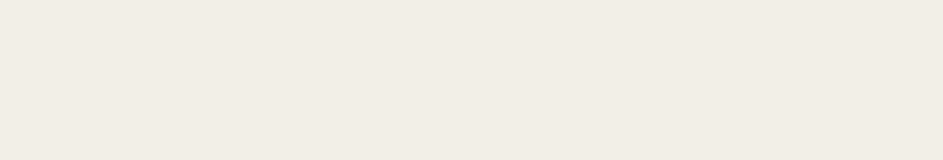
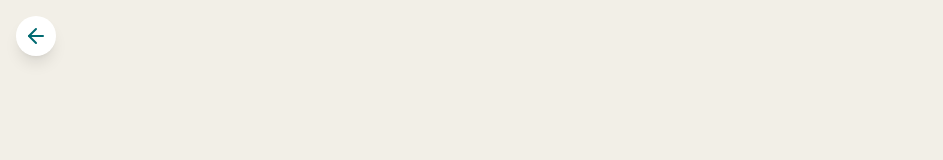
Before and after one commit to jaavispeed/educuida, a React (Vite) app: page /test in a window 1280 px wide. Shown: the top 160 px of the page, without its empty margins (0-943 px from the left). Built offline with nearby package versions, Linux system fonts and the light colour scheme.

Commit message:
Flecha atras

```diff
--- a/src/components/Test.jsx
+++ b/src/components/Test.jsx
@@ -2,8 +2,10 @@ import { questionsTest } from "../data/test";
 import { kinesiologicalTipsNivelBajo } from "../data/NivelBajo";
 import { kinesiologicalTipsNivelMedio } from "../data/NivelMedio";
 import { kinesiologicalTipsNivelAlto } from "../data/NivelAlto";
-import { Sparkles, ChevronDown, Lightbulb, ChevronUp } from 'lucide-react';
+import { Sparkles, ChevronDown, Lightbulb, ChevronUp, ArrowLeft } from 'lucide-react';
 import { useRef, useState, useEffect } from 'react';
+import { useNavigate } from "react-router";
+
 
 const Test = () => {
     const [currentQuestion, setCurrentQuestion] = useState(0);
@@ -13,9 +15,16 @@ const Test = () => {
     const [tips, setTips] = useState([]);
     const [resultTitle, setResultTitle] = useState("");
     const [currentPage, setCurrentPage] = useState(0);
+    const navigate = useNavigate();
 
     const tipsRef = useRef(null);
     const topRef = useRef(null); // Ref para la primera sección
+
+    const volver = () => {
+        navigate('/home', {
+            replace: true
+        })
+    }
 
 
     const scrollToTips = () => {
@@ -92,8 +101,14 @@ const Test = () => {
 
     if (!question) {
         return (
-
             <div className="min-h-screen bg-[#F2EFE7] overflow-y-auto scroll-smooth scrollbar-hidden">
+                <button
+                    onClick={volver}
+                    className="fixed top-4 left-4 p-2 rounded-full bg-white shadow-lg hover:bg-[#e0e0e0] transition cursor-pointer"
+                    aria-label="Volver"
+                >
+                    <ArrowLeft className="text-[#006A71]" size={24} />
+                </button>
                 <section ref={topRef} className="h-screen flex flex-col items-center justify-center px-6 space-y-10 bg-[#F2EFE7]">
                     <h2 className="text-5xl md:text-6xl font-bold text-[#006A71] text-center leading-snug">
                         {resultTitle}
@@ -176,6 +191,13 @@ const Test = () => {
 
     return (
         <div className="min-h-screen flex items-center justify-center bg-[#F2EFE7] p-6">
+            <button
+                onClick={volver}
+                className="fixed top-4 left-4 p-2 rounded-full bg-white shadow-lg hover:bg-[#e0e0e0] transition cursor-pointer"
+                aria-label="Volver"
+            >
+                <ArrowLeft className="text-[#006A71]" size={24} />
+            </button>
             <div className="bg-white p-8 rounded-2xl shadow-xl max-w-lg w-full text-center">
                 <h2 className="text-3xl font-semibold text-[#006A71] mb-6">
                     Pregunta {currentQuestion + 1} de {questionsTest.length}
```
